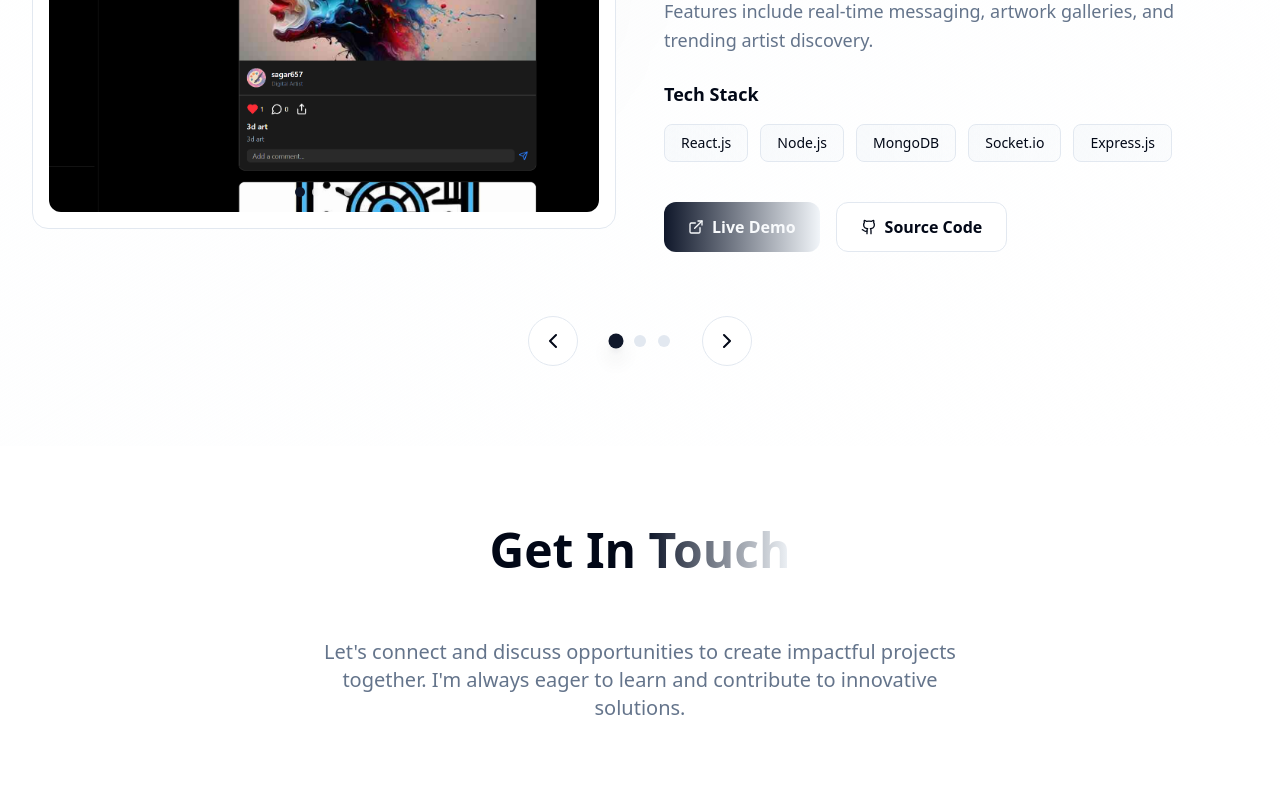
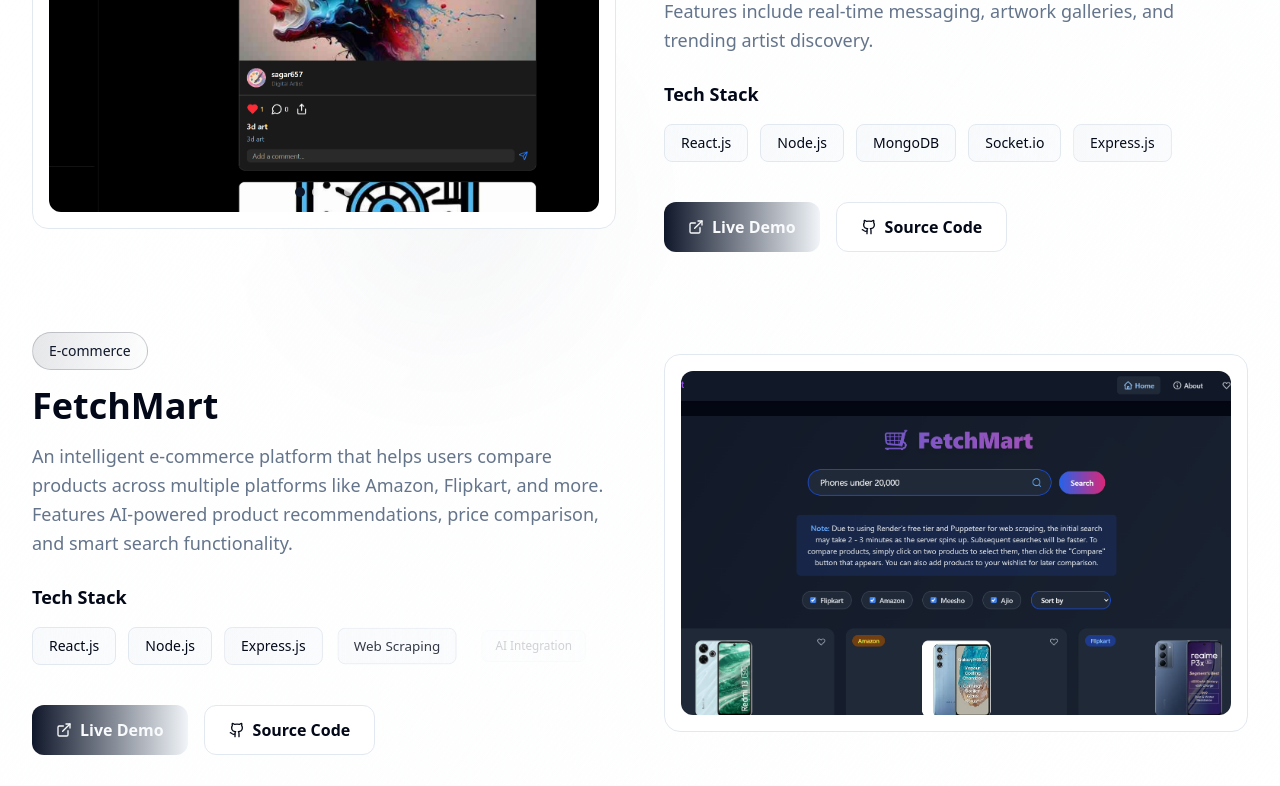
Before and after one commit to SagarShrestha657/Portfolio, a React (Vite) app: page / in a window 1280 px wide. Shown: the part 3220-4006 px from the top of the page. Built offline with nearby package versions, Linux system fonts and the light colour scheme.

Commit message:
Fix broken links and email
Fixes broken links, email sending, project image display, and contact information.

```diff
--- a/src/components/portfolio/ProjectsSection.tsx
+++ b/src/components/portfolio/ProjectsSection.tsx
@@ -1,5 +1,5 @@
 import { motion, useInView } from 'framer-motion';
-import { useRef, useState } from 'react';
+import { useRef, useState, useEffect } from 'react';
 import { ChevronLeft, ChevronRight, ExternalLink, Github } from 'lucide-react';
 
 const ProjectsSection = () => {
@@ -19,8 +19,8 @@ const ProjectsSection = () => {
         "/lovable-uploads/684b64a7-7c83-4f62-a6c6-ab90df421e34.png",
         "/lovable-uploads/826cda48-dab5-444a-bcb6-ebc45d79f27a.png"
       ],
-      liveUrl: "#",
-      githubUrl: "#",
+      liveUrl: "https://creative-threads-demo.vercel.app",
+      githubUrl: "https://github.com/SagarShrestha657/creative-threads",
       category: "Social Media"
     },
     {
@@ -35,8 +35,8 @@ const ProjectsSection = () => {
         "/lovable-uploads/e12ae9a3-428d-4fa0-a6e3-f050f2456d0a.png",
         "/lovable-uploads/b1adb79e-3bf2-424b-8b13-81c1509a76a9.png"
       ],
-      liveUrl: "#",
-      githubUrl: "#",
+      liveUrl: "https://fetchmart-demo.vercel.app",
+      githubUrl: "https://github.com/SagarShrestha657/fetchmart",
       category: "E-commerce"
     },
     {
@@ -47,13 +47,24 @@ const ProjectsSection = () => {
       images: [
         "/lovable-uploads/01598cec-0dbc-444d-846d-338be849d723.png"
       ],
-      liveUrl: "#",
-      githubUrl: "#",
+      liveUrl: "https://passvault-demo.vercel.app",
+      githubUrl: "https://github.com/SagarShrestha657/passvault",
       category: "Security"
     }
   ];
 
   const [currentImageIndex, setCurrentImageIndex] = useState(0);
+
+  // Auto-swipe images every 4 seconds
+  useEffect(() => {
+    const currentProjectImages = projects[currentProject].images;
+    if (currentProjectImages.length > 1) {
+      const interval = setInterval(() => {
+        setCurrentImageIndex((prev) => (prev + 1) % currentProjectImages.length);
+      }, 4000);
+      return () => clearInterval(interval);
+    }
+  }, [currentProject, projects]);
 
   const nextProject = () => {
     setCurrentProject((prev) => (prev + 1) % projects.length);
@@ -103,28 +114,39 @@ const ProjectsSection = () => {
             </span>
           </motion.h2>
 
-          <div className="grid lg:grid-cols-2 gap-12 items-center">
-            {/* Project Image Carousel */}
+          {/* Projects displayed vertically */}
+          <div className="space-y-20">
+            {projects.map((proj, projectIndex) => (
               <motion.div
-              className="relative"
-              initial={{ opacity: 0, x: -50 }}
-              animate={isInView ? { opacity: 1, x: 0 } : { opacity: 0, x: -50 }}
-              transition={{ duration: 0.8, delay: 0.4 }}
+                key={proj.id}
+                className={`grid lg:grid-cols-2 gap-12 items-center ${
+                  projectIndex % 2 === 1 ? 'lg:grid-flow-col-dense' : ''
+                }`}
+                initial={{ opacity: 0, y: 50 }}
+                animate={isInView ? { opacity: 1, y: 0 } : { opacity: 0, y: 50 }}
+                transition={{ duration: 0.8, delay: 0.4 + projectIndex * 0.2 }}
+              >
+                {/* Project Image */}
+                <motion.div
+                  className={`relative ${projectIndex % 2 === 1 ? 'lg:col-start-2' : ''}`}
+                  initial={{ opacity: 0, x: projectIndex % 2 === 0 ? -50 : 50 }}
+                  animate={isInView ? { opacity: 1, x: 0 } : { opacity: 0, x: projectIndex % 2 === 0 ? -50 : 50 }}
+                  transition={{ duration: 0.8, delay: 0.6 + projectIndex * 0.2 }}
                 >
                   <div className="relative bg-card rounded-2xl p-4 border border-border overflow-hidden group">
                     <div className="relative aspect-[16/10] rounded-xl overflow-hidden">
                       <motion.img
-                    key={`${currentProject}-${currentImageIndex}`}
-                    src={project.images[currentImageIndex]}
-                    alt={`${project.title} screenshot ${currentImageIndex + 1}`}
-                    className="w-full h-full object-cover object-center"
+                        key={`${projectIndex}-${proj.images.length > 1 ? (projectIndex === currentProject ? currentImageIndex : 0) : 0}`}
+                        src={proj.images[proj.images.length > 1 && projectIndex === currentProject ? currentImageIndex : 0]}
+                        alt={`${proj.title} screenshot`}
+                        className="w-full h-full object-cover object-top"
                         initial={{ opacity: 0, scale: 1.1 }}
                         animate={{ opacity: 1, scale: 1 }}
                         transition={{ duration: 0.5 }}
                       />
 
-                  {/* Image Navigation Arrows */}
-                  {project.images.length > 1 && (
+                      {/* Image Navigation Arrows - only show for current project */}
+                      {proj.images.length > 1 && projectIndex === currentProject && (
                         <>
                           <button
                             onClick={prevImage}
@@ -141,10 +163,10 @@ const ProjectsSection = () => {
                         </>
                       )}
 
-                  {/* Image Dots */}
-                  {project.images.length > 1 && (
+                      {/* Image Dots - only show for current project */}
+                      {proj.images.length > 1 && projectIndex === currentProject && (
                         <div className="absolute bottom-4 left-1/2 -translate-x-1/2 flex gap-2">
-                      {project.images.map((_, index) => (
+                          {proj.images.map((_, index) => (
                             <button
                               key={index}
                               onClick={() => setCurrentImageIndex(index)}
@@ -163,37 +185,37 @@ const ProjectsSection = () => {
 
                 {/* Project Details */}
                 <motion.div
-              className="space-y-6"
-              initial={{ opacity: 0, x: 50 }}
-              animate={isInView ? { opacity: 1, x: 0 } : { opacity: 0, x: 50 }}
-              transition={{ duration: 0.8, delay: 0.6 }}
+                  className={`space-y-6 ${projectIndex % 2 === 1 ? 'lg:col-start-1' : ''}`}
+                  initial={{ opacity: 0, x: projectIndex % 2 === 0 ? 50 : -50 }}
+                  animate={isInView ? { opacity: 1, x: 0 } : { opacity: 0, x: projectIndex % 2 === 0 ? 50 : -50 }}
+                  transition={{ duration: 0.8, delay: 0.8 + projectIndex * 0.2 }}
                 >
                   <div className="space-y-4">
                     <motion.span
                       className="inline-block px-4 py-2 bg-gradient-to-r from-primary/10 to-accent/10 border border-primary/20 rounded-full text-sm font-medium text-primary"
                       initial={{ opacity: 0, scale: 0.8 }}
                       animate={isInView ? { opacity: 1, scale: 1 } : { opacity: 0, scale: 0.8 }}
-                  transition={{ duration: 0.5, delay: 0.8 }}
+                      transition={{ duration: 0.5, delay: 1.0 + projectIndex * 0.2 }}
                     >
-                  {project.category}
+                      {proj.category}
                     </motion.span>
 
                     <motion.h3
                       className="text-3xl md:text-4xl font-bold text-foreground"
                       initial={{ opacity: 0, y: 20 }}
                       animate={isInView ? { opacity: 1, y: 0 } : { opacity: 0, y: 20 }}
-                  transition={{ duration: 0.6, delay: 0.9 }}
+                      transition={{ duration: 0.6, delay: 1.1 + projectIndex * 0.2 }}
                     >
-                  {project.title}
+                      {proj.title}
                     </motion.h3>
 
                     <motion.p
                       className="text-muted-foreground text-lg leading-relaxed"
                       initial={{ opacity: 0, y: 20 }}
                       animate={isInView ? { opacity: 1, y: 0 } : { opacity: 0, y: 20 }}
-                  transition={{ duration: 0.6, delay: 1.0 }}
+                      transition={{ duration: 0.6, delay: 1.2 + projectIndex * 0.2 }}
                     >
-                  {project.description}
+                      {proj.description}
                     </motion.p>
                   </div>
 
@@ -201,17 +223,17 @@ const ProjectsSection = () => {
                     className="space-y-4"
                     initial={{ opacity: 0, y: 20 }}
                     animate={isInView ? { opacity: 1, y: 0 } : { opacity: 0, y: 20 }}
-                transition={{ duration: 0.6, delay: 1.1 }}
+                    transition={{ duration: 0.6, delay: 1.3 + projectIndex * 0.2 }}
                   >
                     <h4 className="text-lg font-semibold text-foreground">Tech Stack</h4>
                     <div className="flex flex-wrap gap-3">
-                  {project.tech.map((tech, index) => (
+                      {proj.tech.map((tech, index) => (
                         <motion.span
                           key={tech}
                           className="px-4 py-2 bg-gradient-to-r from-secondary/50 to-secondary/30 border border-border rounded-lg text-sm font-medium text-foreground hover:border-primary/20 transition-all duration-300"
                           initial={{ opacity: 0, scale: 0.8 }}
                           animate={isInView ? { opacity: 1, scale: 1 } : { opacity: 0, scale: 0.8 }}
-                      transition={{ duration: 0.4, delay: 1.2 + index * 0.1 }}
+                          transition={{ duration: 0.4, delay: 1.4 + projectIndex * 0.2 + index * 0.1 }}
                           whileHover={{ scale: 1.05, y: -2 }}
                         >
                           {tech}
@@ -224,10 +246,12 @@ const ProjectsSection = () => {
                     className="flex gap-4 pt-4"
                     initial={{ opacity: 0, y: 20 }}
                     animate={isInView ? { opacity: 1, y: 0 } : { opacity: 0, y: 20 }}
-                transition={{ duration: 0.6, delay: 1.3 }}
+                    transition={{ duration: 0.6, delay: 1.5 + projectIndex * 0.2 }}
                   >
                     <motion.a
-                  href={project.liveUrl}
+                      href={proj.liveUrl}
+                      target="_blank"
+                      rel="noopener noreferrer"
                       className="inline-flex items-center gap-2 bg-gradient-to-r from-primary to-accent hover:from-primary/80 hover:to-accent/80 text-primary-foreground px-6 py-3 rounded-xl font-semibold transition-all duration-300 hover:scale-105 hover:shadow-lg"
                       whileHover={{ y: -2 }}
                       whileTap={{ scale: 0.95 }}
@@ -236,7 +260,9 @@ const ProjectsSection = () => {
                       Live Demo
                     </motion.a>
                     <motion.a
-                  href={project.githubUrl}
+                      href={proj.githubUrl}
+                      target="_blank"
+                      rel="noopener noreferrer"
                       className="inline-flex items-center gap-2 bg-card hover:bg-secondary border border-border hover:border-primary/20 text-foreground px-6 py-3 rounded-xl font-semibold transition-all duration-300 hover:scale-105"
                       whileHover={{ y: -2 }}
                       whileTap={{ scale: 0.95 }}
@@ -246,22 +272,18 @@ const ProjectsSection = () => {
                     </motion.a>
                   </motion.div>
                 </motion.div>
+              </motion.div>
+            ))}
           </div>
 
-          {/* Project Navigation */}
+          {/* Project Selection Indicator */}
           <motion.div
-            className="flex justify-center items-center gap-8 mt-16"
+            className="flex justify-center items-center gap-4 mt-16"
             initial={{ opacity: 0, y: 30 }}
             animate={isInView ? { opacity: 1, y: 0 } : { opacity: 0, y: 30 }}
-            transition={{ duration: 0.8, delay: 1.4 }}
+            transition={{ duration: 0.8, delay: 1.6 }}
           >
-            <button
-              onClick={prevProject}
-              className="p-3 bg-card hover:bg-secondary border border-border hover:border-primary/20 rounded-full transition-all duration-300 hover:scale-110 group"
-            >
-              <ChevronLeft className="h-6 w-6 text-foreground group-hover:text-primary transition-colors" />
-            </button>
-
+            <span className="text-sm text-muted-foreground">Current focus:</span>
             <div className="flex gap-3">
               {projects.map((_, index) => (
                 <button
@@ -275,13 +297,6 @@ const ProjectsSection = () => {
                 />
               ))}
             </div>
-
-            <button
-              onClick={nextProject}
-              className="p-3 bg-card hover:bg-secondary border border-border hover:border-primary/20 rounded-full transition-all duration-300 hover:scale-110 group"
-            >
-              <ChevronRight className="h-6 w-6 text-foreground group-hover:text-primary transition-colors" />
-            </button>
           </motion.div>
         </motion.div>
       </div>
```
Also changed, not shown: src/components/portfolio/ContactSection.tsx (+5 -22 lines). Lines whose indentation alone changed are shown as unchanged.
